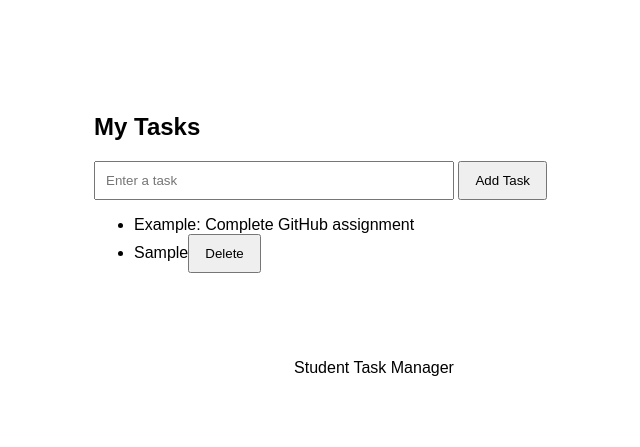
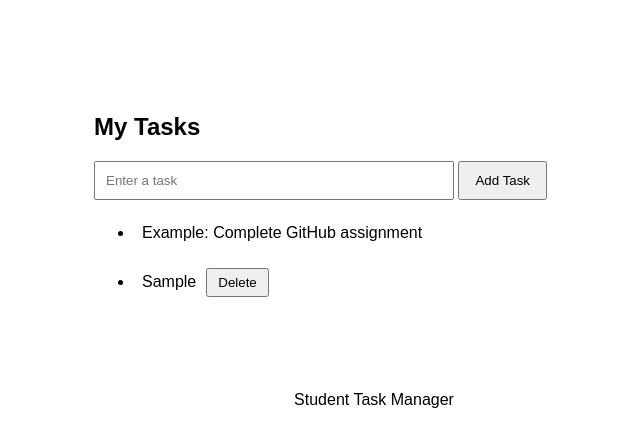
Before and after one commit to IS-PROJECT-2026/Student-task-manager-150472, a plain HTML site: page index.html in a window 1280 px wide. Both pictures are taken after typing "Sample" into the empty fields and a click on the button "Add Task". Shown: the part 131-578 px from the top of the page, without its empty margins (266-906 px from the left). Drawn offline with Linux system fonts and the light colour scheme.

Commit message:
Test application and improve task styling

```diff
--- a/css/style.css
+++ b/css/style.css
@@ -33,3 +33,12 @@ footer {
     text-align: center;
     margin-top: 50px;
 }
+li {
+    margin: 10px 0;
+    padding: 8px;
+}
+
+li button {
+    margin-left: 10px;
+    padding: 5px 10px;
+}
```
